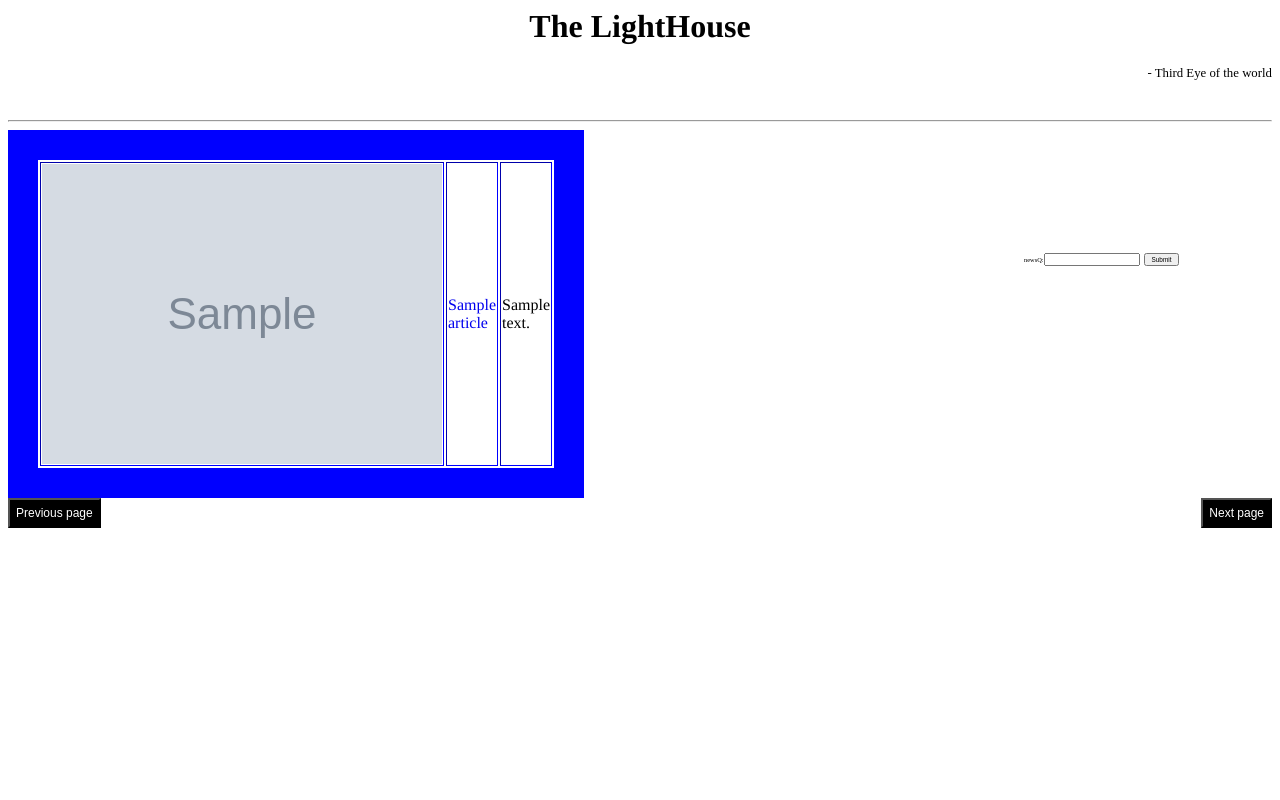
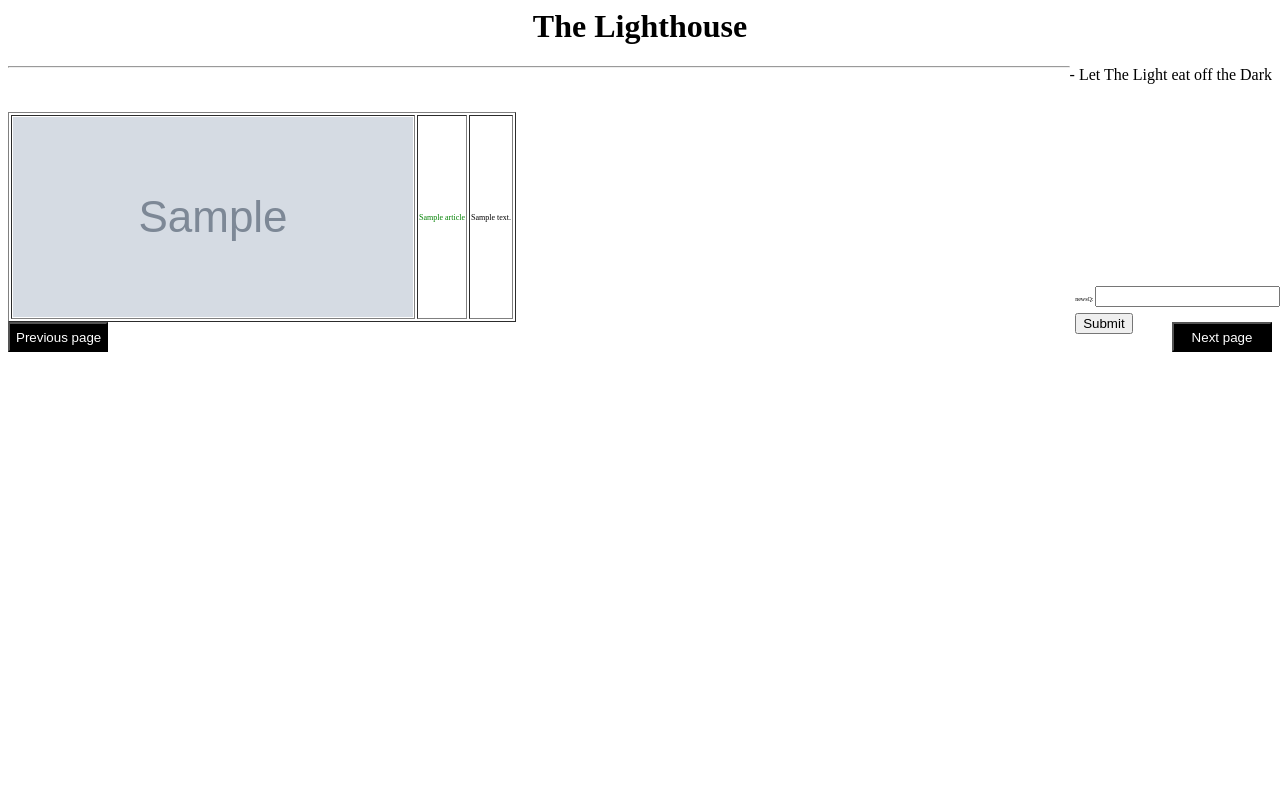
Before and after one commit to atul1503/Newzer, a Django app: template HelloDjango/templates/news.html in a window 1280 px wide. Run offline with Django 3.2, Linux system fonts and the light colour scheme; tables that the repository leaves empty hold one stand-in row (values such as "Sample post"); the template is opened without the code that fills it: values that come from a table or form of the project are taken from there, most other values are stand-ins (such as "Sample title", 1, 10 or a date in 2020); grey boxes marked "Sample" are stand-in pictures.

Commit message:
autoCommit

```diff
--- a/HelloDjango/templates/news.html
+++ b/HelloDjango/templates/news.html
@@ -1,88 +1,78 @@
 <html>
-<title>News for ya!</title>
+    <title>The Lighthouse</title>
     <style>
-*
+        a
         {
-box-sizing:border-box;
+            text-decoration:none;
+            color:green;
         }
-td{
-font-family:Times;
-width:10px;
+        #title-footer
+        {
+            float:right;
+            font-style:Times;
         }
-form *
+        img
         {
-font-size:0.4em;
+            width:400px;
+            height:200px;
+        }
+        .column
+        {
+            max-width:200px;
+            font-size:0.5em;
+        }
+        #next,#prev
+        {
+            height:30px;
+            width:100px;
+            text-align:center;
+            color:white;
+            background-color:black;
+        }
+        #next:hover,#prev:hover
+        {
+            color:orange;
+        }
+        #next
+        {
+            float:right;
         }
         #prev
         {
             float:left;
         }
-#next
+        #pref-form
         {
-float:right;
-}
-#footerform
-{
-clear:left;
-}
-#prev:hover,#next:hover
-{
-color:orange;
-}
-#next,#prev
-{
-font-size:75%;
-color:white;
-background-color:black;
-height:30px;
-}
-a
-{
-text-decoration:none;
-}
-a:hover
-{
-color:#f10c45;
-}
-table
-{
-float:left;
-border: 30px solid blue;
-}
-img
-{
-width:400px;
+            position:fixed;
+            top:35%;
+            right:0%;
+            font-size:0.36em;
         }
     </style>
+    <center><h1>The Lighthouse</h1></center>
     <body>
-<h1 style="text-align:center;font-family:Times"> The LightHouse </h1>
-<p style="text-align:right;font-size:0.8em">- Third Eye of the world</p>
-<br>
-<hr>
+    <div id="title-footer">- Let The Light eat off the Dark</div>
     {% if articles %}
-
-<form style="position:fixed;left:80%;top:31%" method="get">
-{{form}}
-<input type='submit'>
-</form>
-
-<div id="Container">
+    <hr><br><br>
     <table border="1">
         {% for i in articles %}
         <tr>
             <td><img src="{{i.urlToImage}}"></td>
-<td><a href="{{i.url}}">{{i.title}}</a></td>
-<td>{{i.description}}</td>
+            <td class="column"><a href="{{i.url}}">{{i.title}}</td>
+            <td class="column">{{i.description}}</td>
         </tr>
         {% endfor %}
     </table>
-<form id="footerform" method="get">
+    <form id="pref-form" method="get">
+    {{form.as_p}}
+    <input type="submit">
+    </form>
+    <form method="get">
+        <input type="submit" id="next" name="next" value="Next page">
         <input type="submit" id="prev" name="prev" value="Previous page">
-<input type="submit" id="next" name="next" value="Next page">
     </form>
-</div>
     {% else %}
-<center><p> No news right now </p></center>
+        <center><p>No news for now.</p></center>
     {% endif %}
     </body>
 </html>
```
Also changed, not shown: db.sqlite3, headlines/templates/headlines.html (indentation only). Lines whose indentation alone changed are shown as unchanged.
